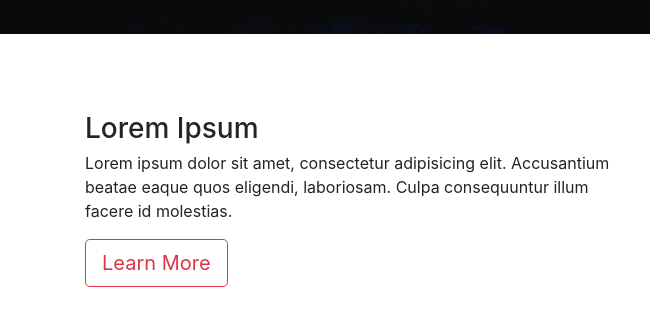
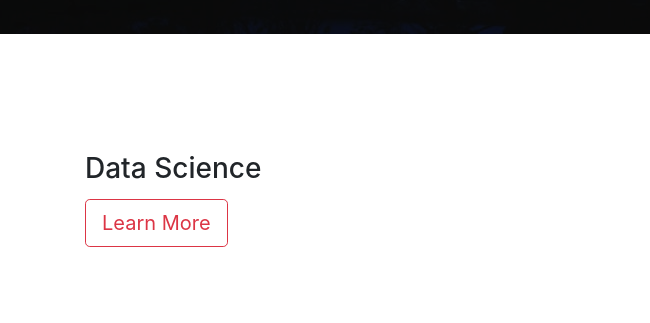
Before and after one commit to devanshdalmia/devanshdalmia.github.io, a plain HTML site: page index.html in a window 1280 px wide. Shown: the part 672-995 px from the top of the page, 0-650 px from the left. Drawn offline with Linux system fonts and the light colour scheme; some packages are replaced by stand-ins of ours; grey boxes are pictures that could not be loaded; a script that the page names is missing.

Commit message:
Update index.html

```diff
--- a/index.html
+++ b/index.html
@@ -150,8 +150,8 @@
     <div class="container">
       <div class="row">
         <div class="col-md-6 align-self-center">
-          <h3>Lorem Ipsum</h3>
-          <p>Lorem ipsum dolor sit amet, consectetur adipisicing elit. Accusantium beatae eaque quos eligendi, laboriosam. Culpa consequuntur illum facere id molestias.</p>
+          <h3>Data Science</h3>
+          <p></p>
           <a href="#" class="btn btn-outline-danger btn-lg">Learn More</a>
         </div>
         <div class="col-md-6">
```
